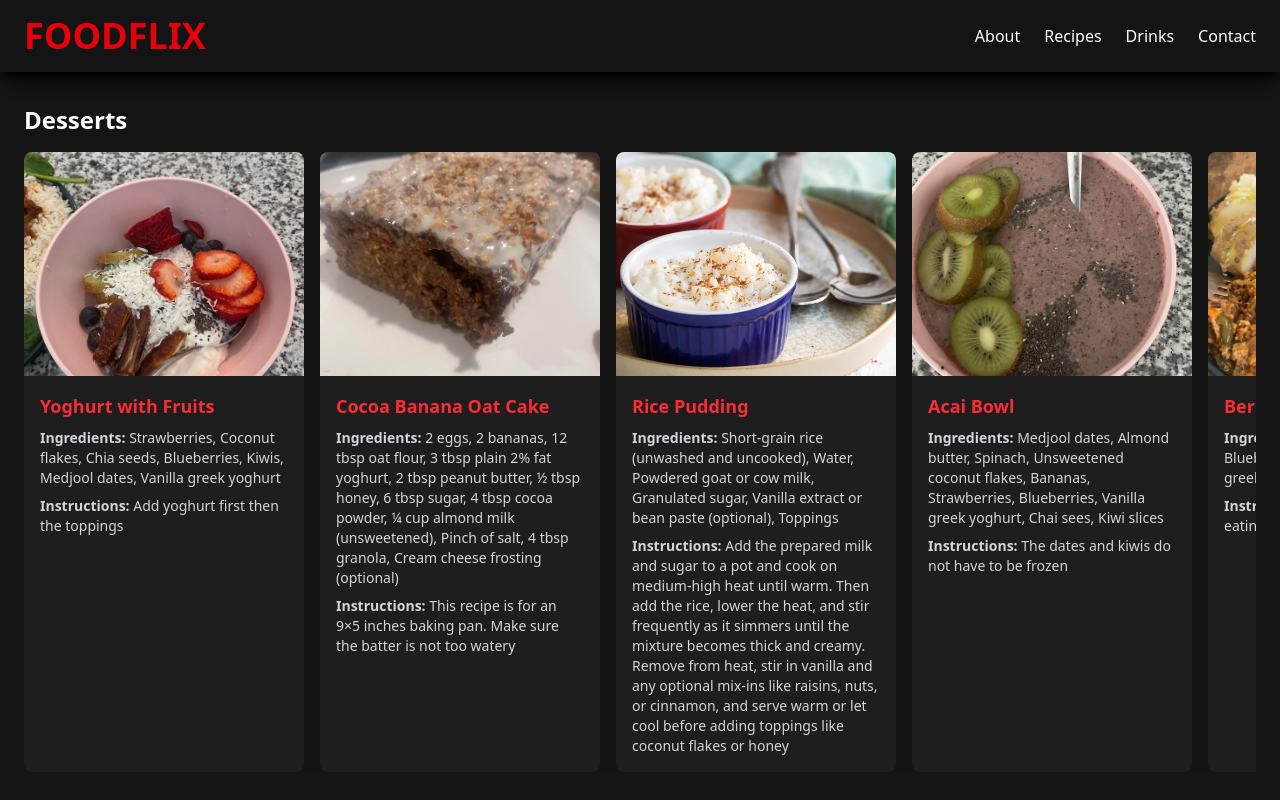
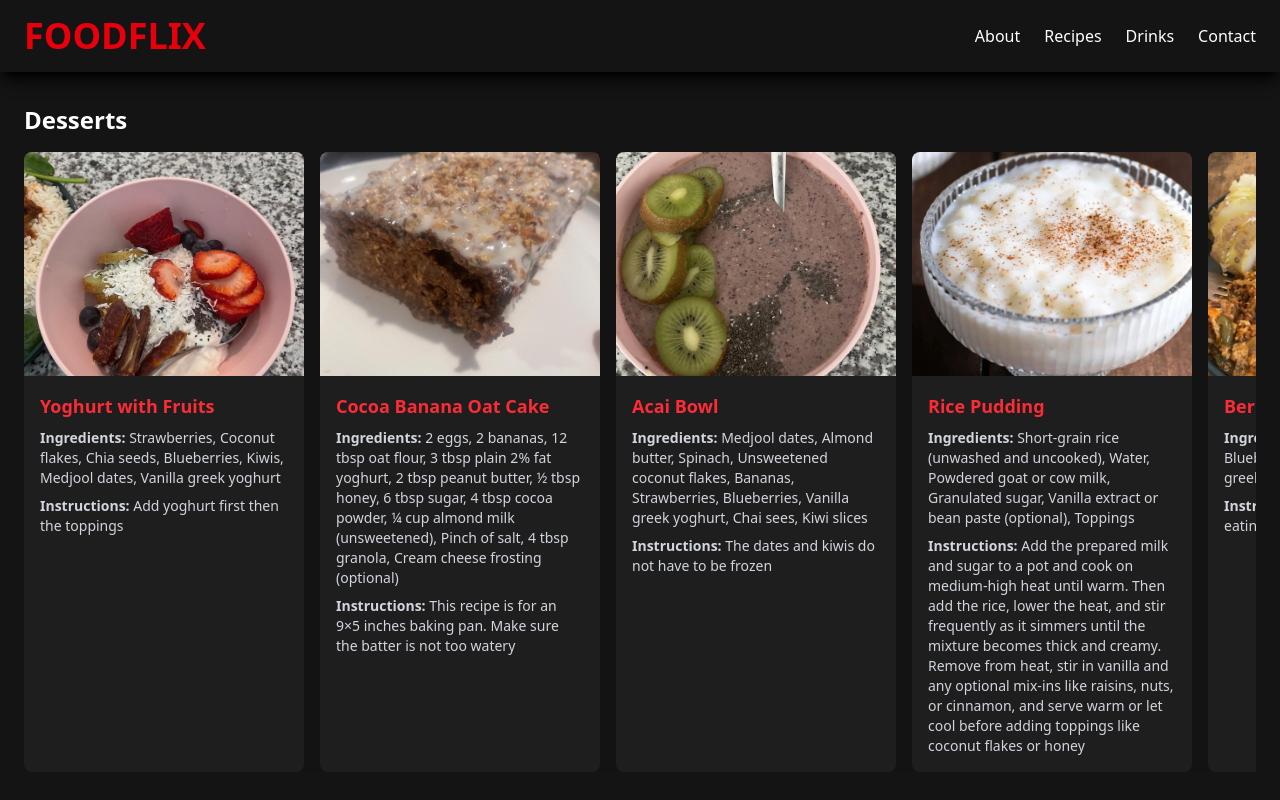
Before and after one commit to akunna1/Foodflix, a Next.js app: page /recipes in a window 1280 px wide. Shown: the top 800 px of the page. Built offline with nearby package versions, Linux system fonts and the light colour scheme.

Commit message:
updated image

```diff
--- a/src/app/components/crecipes.tsx
+++ b/src/app/components/crecipes.tsx
@@ -32,17 +32,17 @@ const categories: Category[] = [
         ingredients: ["2 eggs", "2 bananas", "12 tbsp oat flour", "3 tbsp plain 2% fat yoghurt", "2 tbsp peanut butter", "½ tbsp honey", "6 tbsp sugar", "4 tbsp cocoa powder", "¼ cup almond milk (unsweetened)", "Pinch of salt", "4 tbsp granola", "Cream cheese frosting (optional)"],
         instructions: "This recipe is for an 9×5 inches baking pan. Make sure the batter is not too watery",
       },
-      {
-        title: "Rice Pudding",
-        image: "/photos/dessert8.jpg",
-        ingredients: ["Short-grain rice (unwashed and uncooked)", "Water", "Powdered goat or cow milk", "Granulated sugar", "Vanilla extract or bean paste (optional)", "Toppings",],
-        instructions: "Add the prepared milk and sugar to a pot and cook on medium-high heat until warm. Then add the rice, lower the heat, and stir frequently as it simmers until the mixture becomes thick and creamy. Remove from heat, stir in vanilla and any optional mix-ins like raisins, nuts, or cinnamon, and serve warm or let cool before adding toppings like coconut flakes or honey",
-      },
     {
         title: "Acai Bowl",
         image: "/photos/dessert3.jpg",
         ingredients: ["Medjool dates", "Almond butter", "Spinach", "Unsweetened coconut flakes", "Bananas", "Strawberries", "Blueberries", "Vanilla greek yoghurt", "Chai sees", "Kiwi slices"],
         instructions: "The dates and kiwis do not have to be frozen",
+      },
+     {
+        title: "Rice Pudding",
+        image: "/photos/dessert8.jpg",
+        ingredients: ["Short-grain rice (unwashed and uncooked)", "Water", "Powdered goat or cow milk", "Granulated sugar", "Vanilla extract or bean paste (optional)", "Toppings",],
+        instructions: "Add the prepared milk and sugar to a pot and cook on medium-high heat until warm. Then add the rice, lower the heat, and stir frequently as it simmers until the mixture becomes thick and creamy. Remove from heat, stir in vanilla and any optional mix-ins like raisins, nuts, or cinnamon, and serve warm or let cool before adding toppings like coconut flakes or honey",
       },
     {
         title: "Berry Bowl",
```
Also changed, not shown: public/photos/dessert8.jpg.
